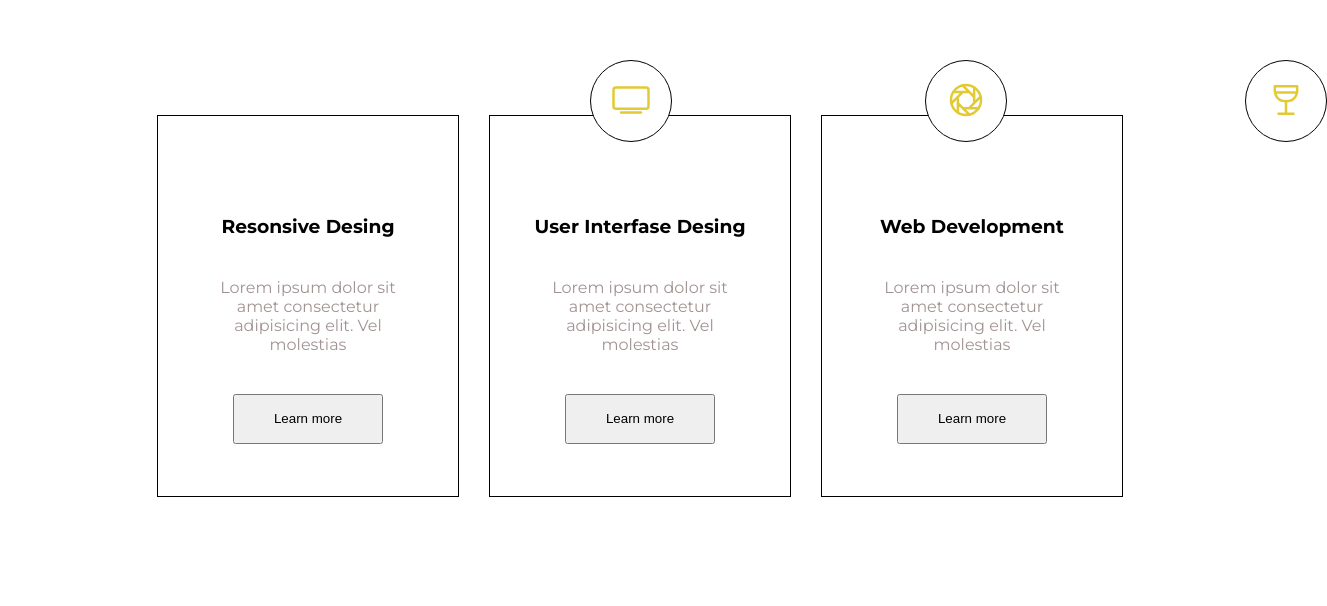
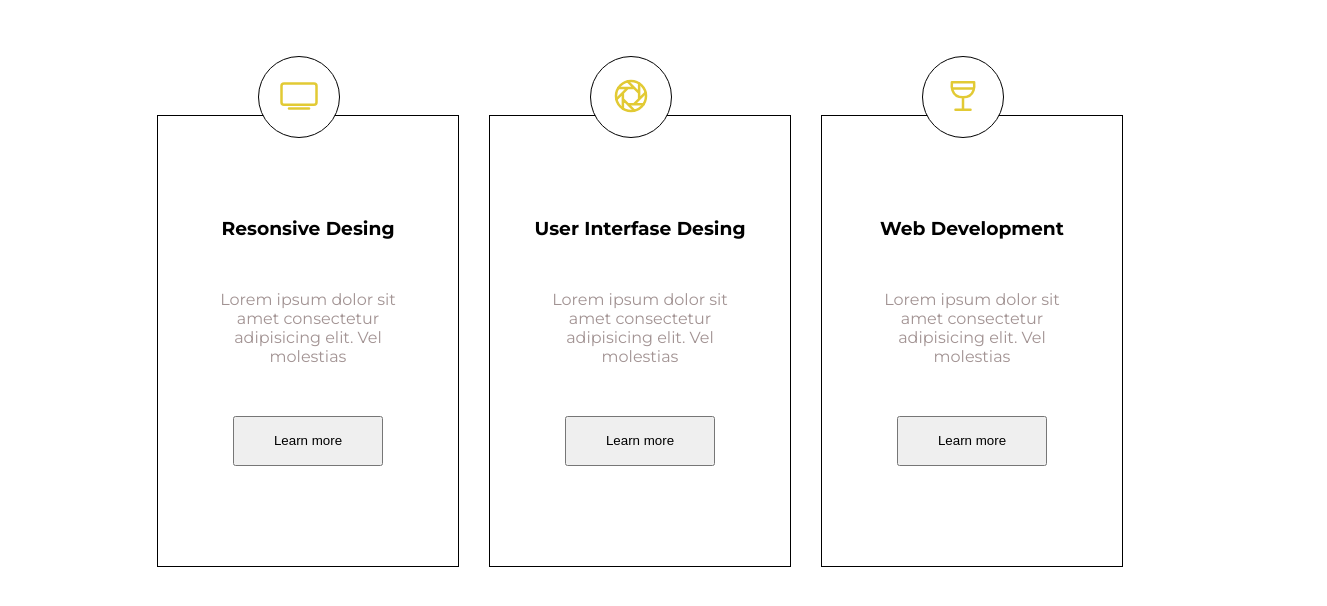
Before and after one commit to Atom1902/homeworkOkten, a plain HTML site: page homework3/index.html in a window 1280 px wide. Shown: the whole page, 1327 px wide, since content can reach past the window. Drawn offline with nearby package versions, Linux system fonts and the light colour scheme.

Commit message:
new CSS homework3

```diff
--- a/homework3/css/main.css
+++ b/homework3/css/main.css
@@ -8,25 +8,23 @@ body {
 .container {
   display: flex;
   flex-direction: column;
-  justify-content: space-evenly;
   align-items: center;
-  margin: 0;
   text-align: center;
 }
 .box {
   display: flex;
   column-gap: 30px;
   margin: 15px;
-}
+ }
 
 .Widgets {
-  padding-top: 80px;
+
   width: 300px;
-  height: 300px;
+  height: 450px;
   border: 1px solid black;
 }
 .Widgets > p {
-  margin: 40px;
+  margin: 50px;
   color: rgb(162, 147, 147);
 }
 
@@ -40,10 +38,10 @@ body {
   height: 50px;
 }
 
-.icon {
-  position: absolute;
-  top: 60px;
-  left: 590px;
+.icon, .icon1,.icon2 {
+  position: relative;
+  top: -60px;
+  left: 100px;
   border-radius: 100%;
   border: 1px solid black;
   background-color: white;
@@ -51,7 +49,7 @@ body {
   width: 80px;
   height: 80px;
 }
-.text {
+.text, .text1, .text2 {
   position: relative;
   top: 55%;
   left: 50%;
@@ -59,42 +57,3 @@ body {
   color: rgb(226, 202, 52);
   font-size: 40px;
 }
-.icon1 {
-  position: absolute;
-  top: 60px;
-  left: 925px;
-  border-radius: 100%;
-  border: 1px solid black;
-  background-color: white;
-  color: rgb(236, 218, 14);
-  width: 80px;
-  height: 80px;
-}
-.text1 {
-  position: relative;
-  top: 55%;
-  left: 50%;
-  transform: translate(-50%, -50%);
-  color: rgb(226, 202, 52);
-  font-size: 40px;
-}
-
-.icon2 {
-  position: absolute;
-  top: 60px;
-  left: 1245px;
-  border-radius: 100%;
-  border: 1px solid black;
-  background-color: white;
-  color: rgb(236, 218, 14);
-  width: 80px;
-  height: 80px;
-}
-.text2 {
-  position: relative;
-  top: 55%;
-  left: 50%;
-  transform: translate(-50%, -50%);
-  color: rgb(226, 202, 52);
-  font-size: 40px;
-}
```
